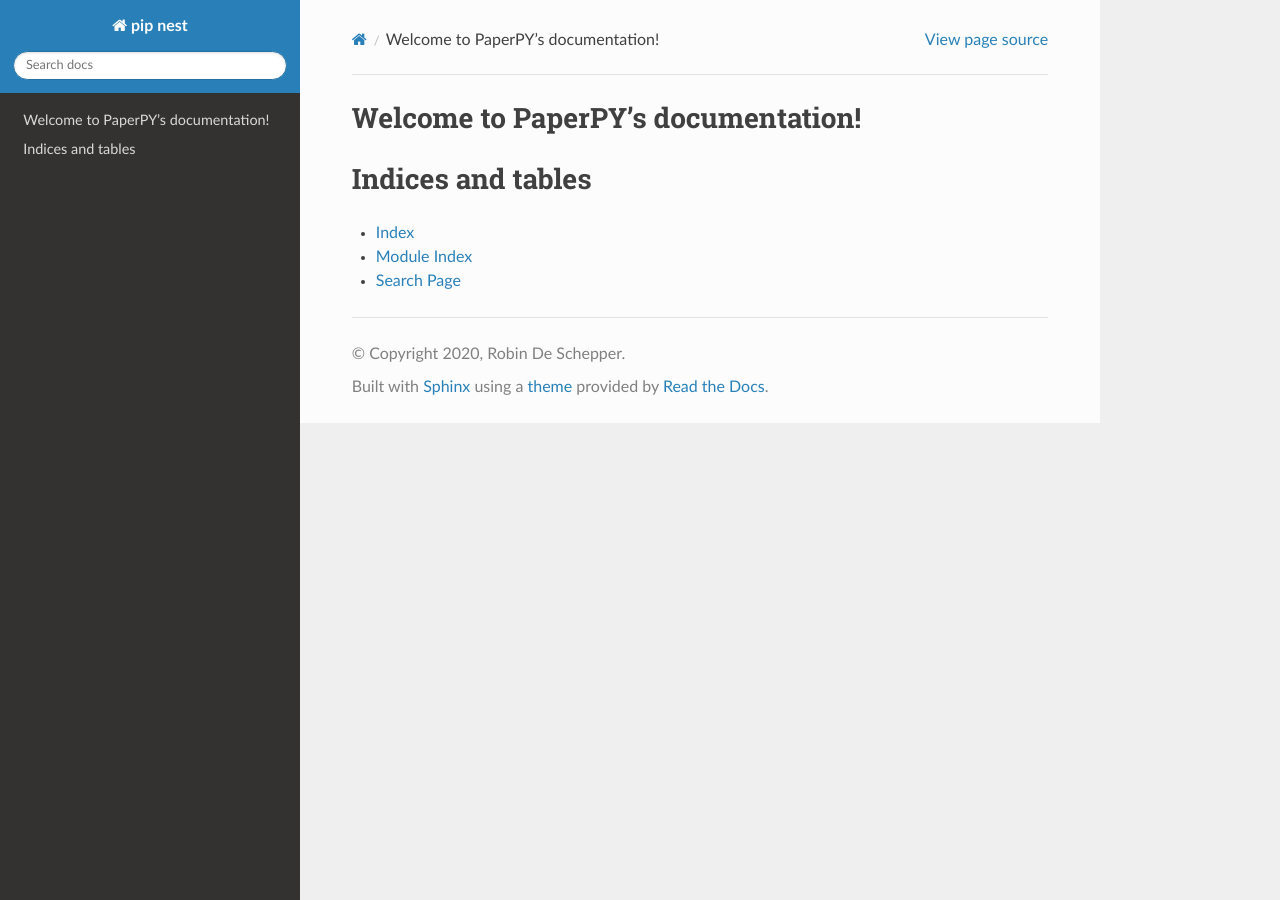
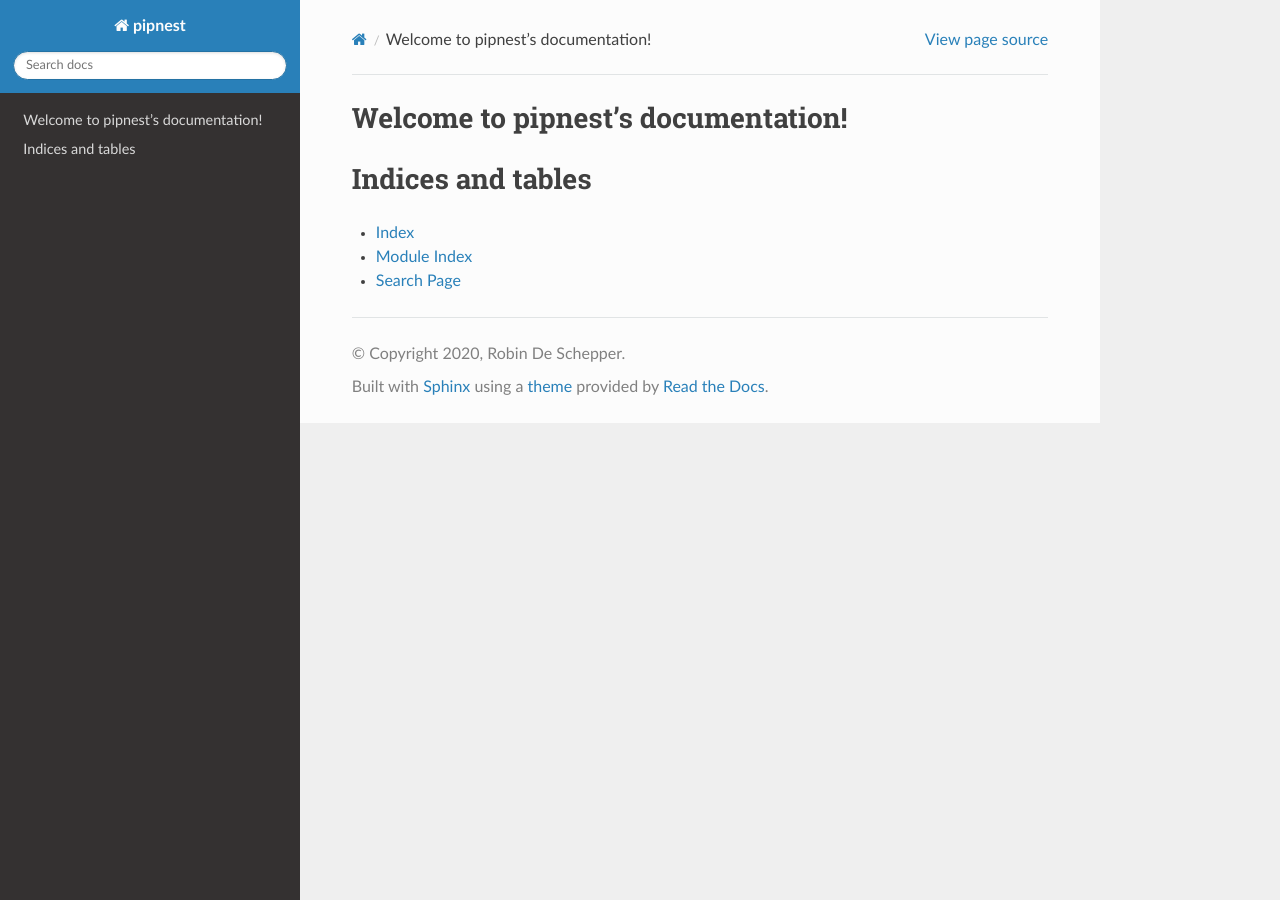
Before and after one commit to Helveg/pip-nest, a Sphinx documentation site: the page built from docs/source/index.rst, in a window 1280 px wide. Built offline with Sphinx 7.4.7 and the Read the Docs theme 2.0.0, drawn with Linux system fonts in a browser that asks for light colours.

Commit message:
updated docs

```diff
--- a/docs/source/conf.py
+++ b/docs/source/conf.py
@@ -18,7 +18,7 @@ sys.path.insert(0, os.path.abspath(os.path.join(__file__, "..", "..")))
 
 # -- Project information -----------------------------------------------------
 
-project = "pip nest"
+project = "pipnest"
 copyright = "2020, Robin De Schepper"
 author = "Robin De Schepper"
 master_doc = "index"
--- a/docs/source/index.rst
+++ b/docs/source/index.rst
@@ -1,4 +1,4 @@
-Welcome to PaperPY's documentation!
+Welcome to pipnest's documentation!
 ===================================
 
 .. toctree::
```
